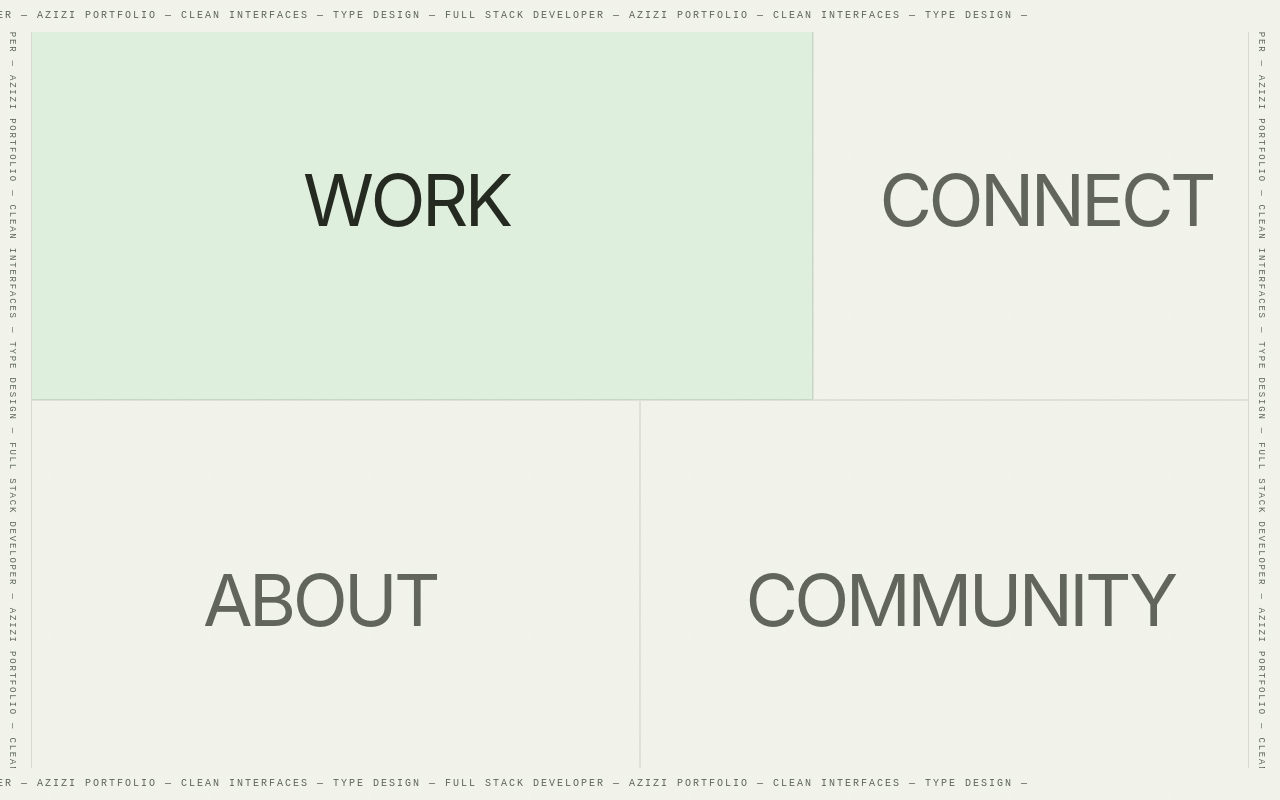
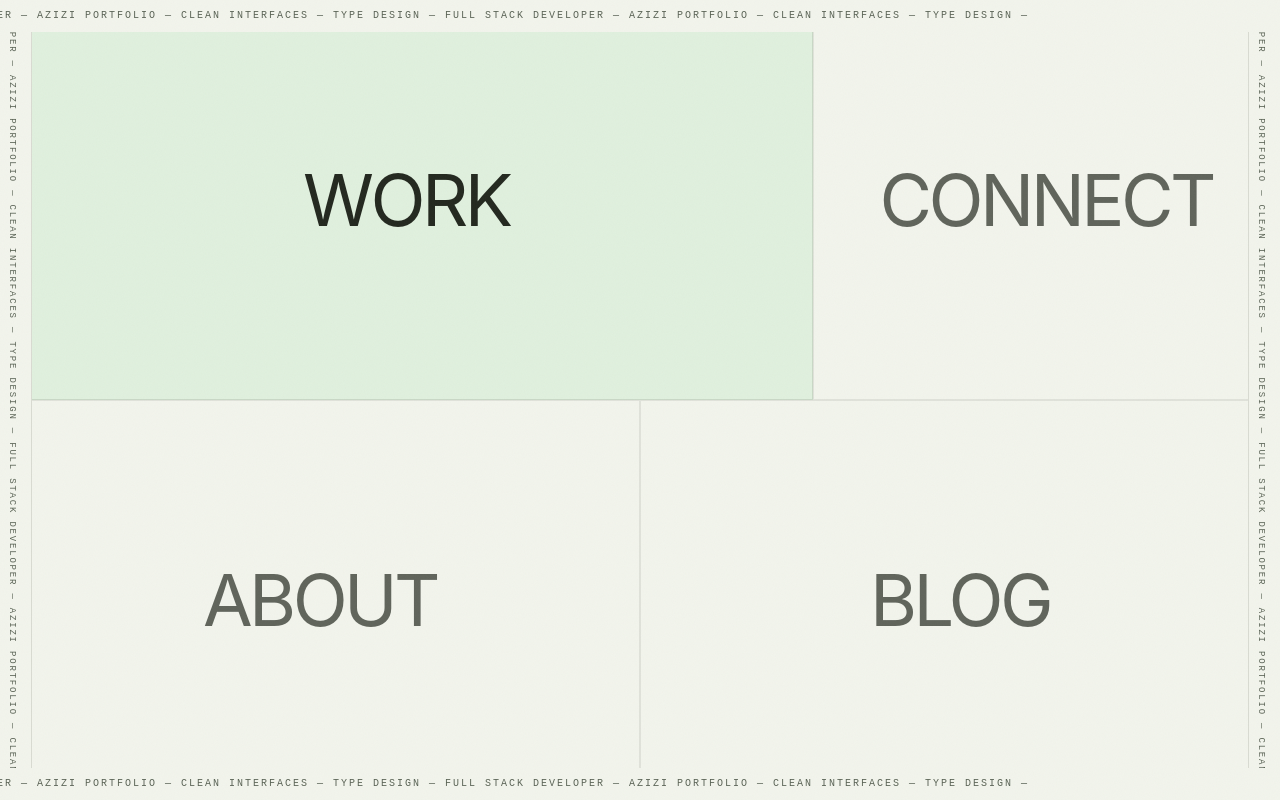
Before and after one commit to Abdulzizi/svelte-portfolio, a SvelteKit app: page / in a window 1280 px wide. Built offline with nearby package versions, Linux system fonts and the light colour scheme.

Commit message:
fix: rename Community section to Blog

```diff
--- a/src/routes/+page.svelte
+++ b/src/routes/+page.svelte
@@ -25,8 +25,8 @@
 		<a href="#about" id="about" class="grid-section relative flex items-center justify-center border-[1px] border-[var(--line)] p-6 lg:p-12 hover:bg-[var(--surface)]">
 			<h2 class="font-hand tracking-tighter" style="font-size: clamp(2rem, 6vw, 4.5rem); line-height: 1;">ABOUT</h2>
 		</a>
-		<a href="#community" id="community" class="grid-section relative flex items-center justify-center border-[1px] border-[var(--line)] p-6 lg:p-12 hover:bg-[var(--surface)]">
-			<h2 class="font-hand tracking-tighter" style="font-size: clamp(2rem, 6vw, 4.5rem); line-height: 1;">COMMUNITY</h2>
+		<a href="#blog" id="blog" class="grid-section relative flex items-center justify-center border-[1px] border-[var(--line)] p-6 lg:p-12 hover:bg-[var(--surface)]">
+			<h2 class="font-hand tracking-tighter" style="font-size: clamp(2rem, 6vw, 4.5rem); line-height: 1;">BLOG</h2>
 		</a>
 	</div>
 </main>
```
